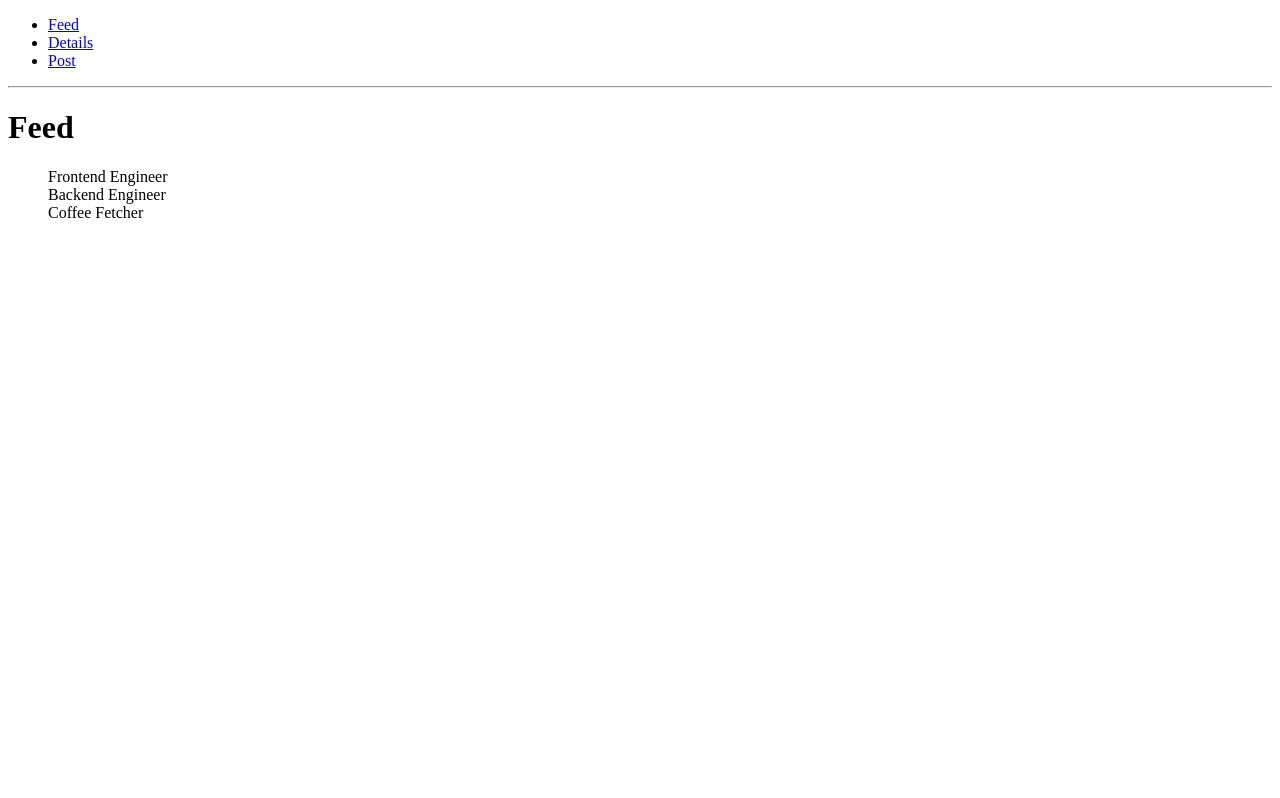
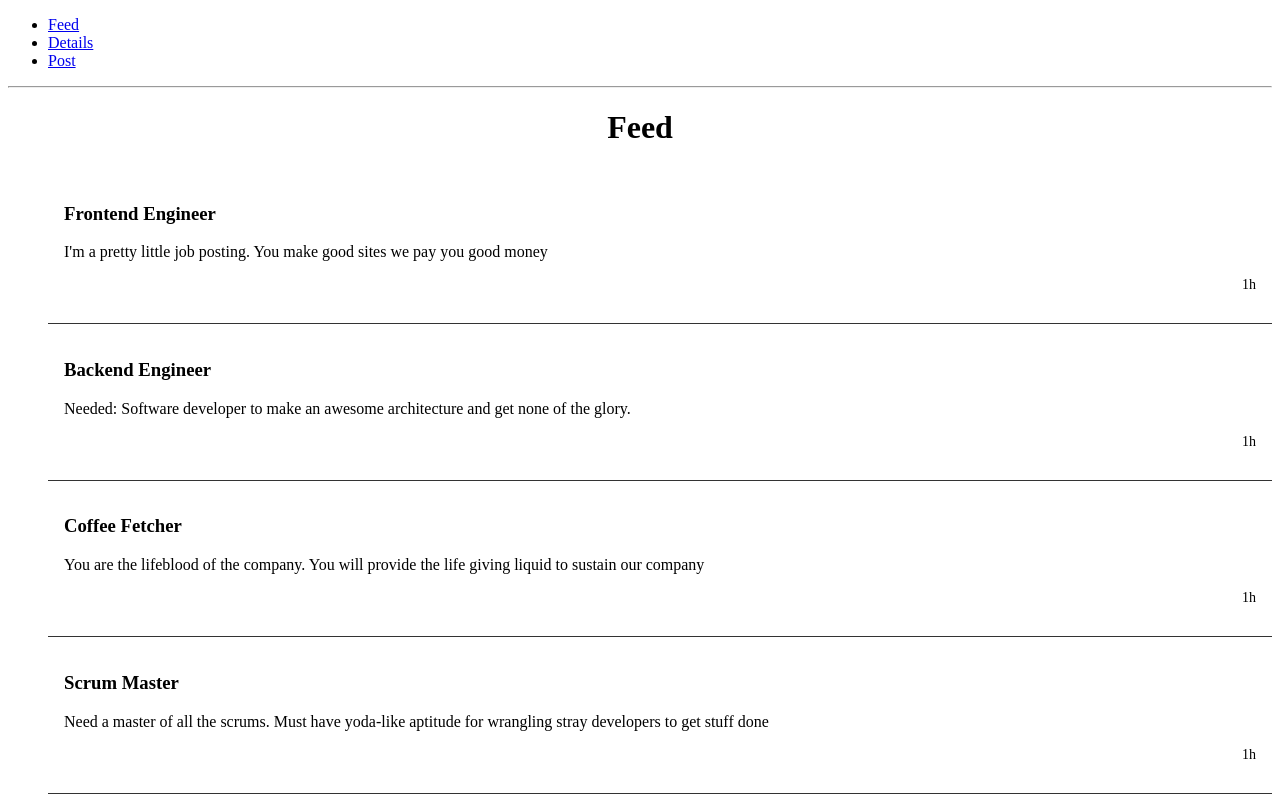
Before and after one commit to ChristianHackers/job_board, a React (Create React App) app in the folder job_board/: page / in a window 1280 px wide. Shown: the top 798 px of the page. Built offline with nearby package versions, Linux system fonts and the light colour scheme.

Commit message:
Add in mock data with basic UI styling for Job Feed

```diff
--- a/job_board/src/components/feed/FeedScreen.js
+++ b/job_board/src/components/feed/FeedScreen.js
@@ -2,10 +2,27 @@ import React from 'react';
 import JobList from './JobList';
 
 export default () => {
-  const jobs = [{ title: 'Frontend Engineer' }, { title: 'Backend Engineer' }, { title: 'Coffee Fetcher' }];
+  const jobs = [
+    {
+      title: 'Frontend Engineer',
+      shortDescription: 'I\'m a pretty little job posting. You make good sites we pay you good money',
+    },
+    {
+      title: 'Backend Engineer',
+      shortDescription: 'Needed: Software developer to make an awesome architecture and get none of the glory.'
+    },
+    {
+      title: 'Coffee Fetcher',
+      shortDescription: 'You are the lifeblood of the company. You will provide the life giving liquid to sustain our company'
+    },
+    {
+      title: 'Scrum Master',
+      shortDescription: 'Need a master of all the scrums. Must have yoda-like aptitude for wrangling stray developers to get stuff done'
+    }
+  ];
   return (
-    <div>
-      <h1>
+    <div >
+      <h1 style={{textAlign: 'center'}}>
         Feed
       </h1>
       <JobList jobs={jobs} />
--- a/job_board/src/components/feed/JobItem.js
+++ b/job_board/src/components/feed/JobItem.js
@@ -1,9 +1,29 @@
 import React from 'react';
+
+const styles = {
+  containerStyle: {
+    padding: '16px',
+    border: '0px',
+    borderStyle: 'solid',
+    borderBottomWidth: '1px',
+    borderColor: '#333'
+  },
+  titleStyle: {
+
+  },
+  timeStampStyle: {
+    fontSize: '14px',
+    fontWeight: '100',
+    textAlign: 'right'
+  }
+};
 
 export default ({ job }) => {
   return (
-    <li>
-      {job.title}
+    <li style={styles.containerStyle}>
+      <h3>{job.title}</h3>
+      <p style={styles.descriptionStyle}>{job.shortDescription}</p>
+      <p style={styles.timeStampStyle}>1h</p>
     </li>
   );
 };
--- a/job_board/src/components/feed/JobList.js
+++ b/job_board/src/components/feed/JobList.js
@@ -11,8 +11,8 @@ const styles = {
 export default ({ jobs }) => {
 
 
-  const comps = jobs.map((job) => {
-    return <JobItem job={job} />
+  const comps = jobs.map((job, index) => {
+    return <JobItem key={index} job={job} />
   });
 
   return (
```
